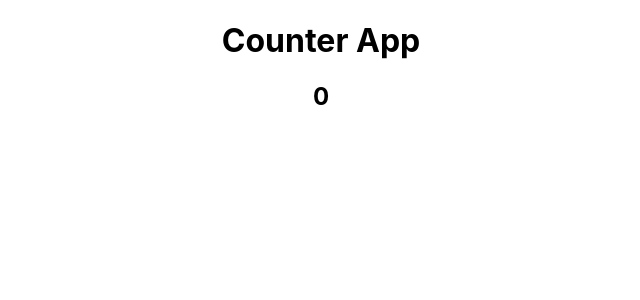
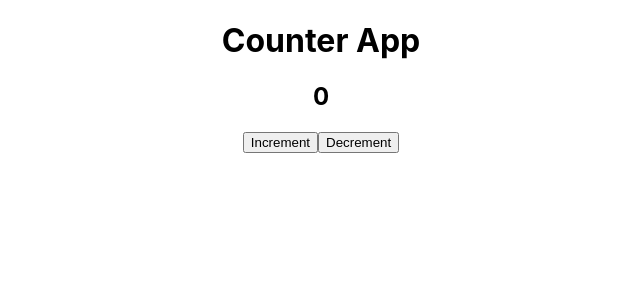
Before and after one commit to SincerelyBrittany/redux-practice-course-v1, a React (Create React App) app: page / in a window 1280 px wide. Shown: the top 300 px of the page, without its empty margins (319-959 px from the left). Built offline with nearby package versions, Linux system fonts and the light colour scheme.

Commit message:
adds notes about dispatch

```diff
--- a/src/App.js
+++ b/src/App.js
@@ -1,14 +1,26 @@
-import { useSelector } from "react-redux";
+import { useSelector, useDispatch } from "react-redux";
 import "./App.css";
 
 function App() {
   const counter = useSelector((state) => state.counter);
+  const dispatch = useDispatch();
+  const increment = () => {
+    dispatch({ type: "INCREMENT" });
+  };
+  const decrement = () => {};
   return (
     <div className="App">
       <h1> Counter App </h1>
       <h2> {counter}</h2>
+      <button onClick={increment}>Increment</button>
+      <button onClick={decrement}>Decrement</button>
     </div>
   );
+
+  //dispatch is used whenever you want to send information/data to the redux store
+  //example: updating the state every time the button is clicked
+  //useDispatch help us to dispatch an action, then we have to procide a unique action,
+  //then the redux store will fetch the action and update the store
 }
 
 export default App;
```
